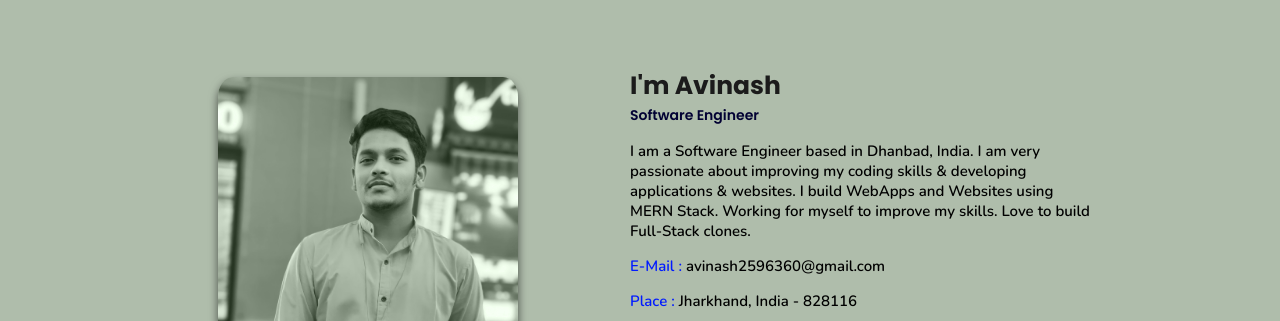
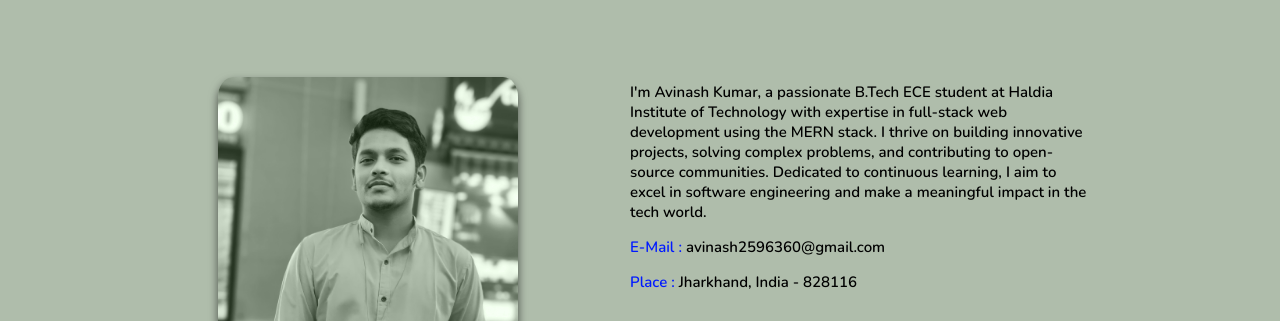
Before and after one commit to Avi0221/Portfolio, a plain HTML site: page index.html in a window 1280 px wide. Both pictures are taken after a click on the link "About Me". Shown: the part 876-1197 px from the top of the page. Drawn offline with nearby package versions, Linux system fonts and the light colour scheme; animation ran at ten frames a second.

Commit message:
Some Changes Done

```diff
--- a/assets/js/script.js
+++ b/assets/js/script.js
@@ -71,7 +71,7 @@ $(document).ready(function () {
 
 // <!-- typed js effect starts -->
 var typed = new Typed(".typing-text", {
-    strings: ["frontend development", "backend development", "web designing", "android development", "web development"],
+    strings: ["frontend development", "web development","Video Editing","Graphic Designing"],
     loop: true,
     typeSpeed: 50,
     backSpeed: 25,
--- a/index.html
+++ b/index.html
@@ -80,14 +80,11 @@
         <img draggable="false" class="tilt" src="./assets/images/Avinash.jpg" alt="">
     </div>
     <div class="content">
-        <h3>I'm Avinash</h3>
-        <span class="tag">Software Engineer</span>
+        <!-- <h3>I'm Avinash</h3>
+        <span class="tag">Software Engineer</span> -->
 
-        <p>I am a Software Engineer based in Dhanbad, India.
-          I am very passionate about improving my coding skills & developing applications & websites.
-          I build WebApps and Websites using MERN Stack.
-          Working for myself to improve my skills.
-          Love to build Full-Stack clones. </p>
+        <p>
+          I'm Avinash Kumar, a passionate B.Tech ECE student at Haldia Institute of Technology with expertise in full-stack web development using the MERN stack. I thrive on building innovative projects, solving complex problems, and contributing to open-source communities. Dedicated to continuous learning, I aim to excel in software engineering and make a meaningful impact in the tech world. </p>
 
         <div class="box-container">
             <!-- <div class="box">
```
